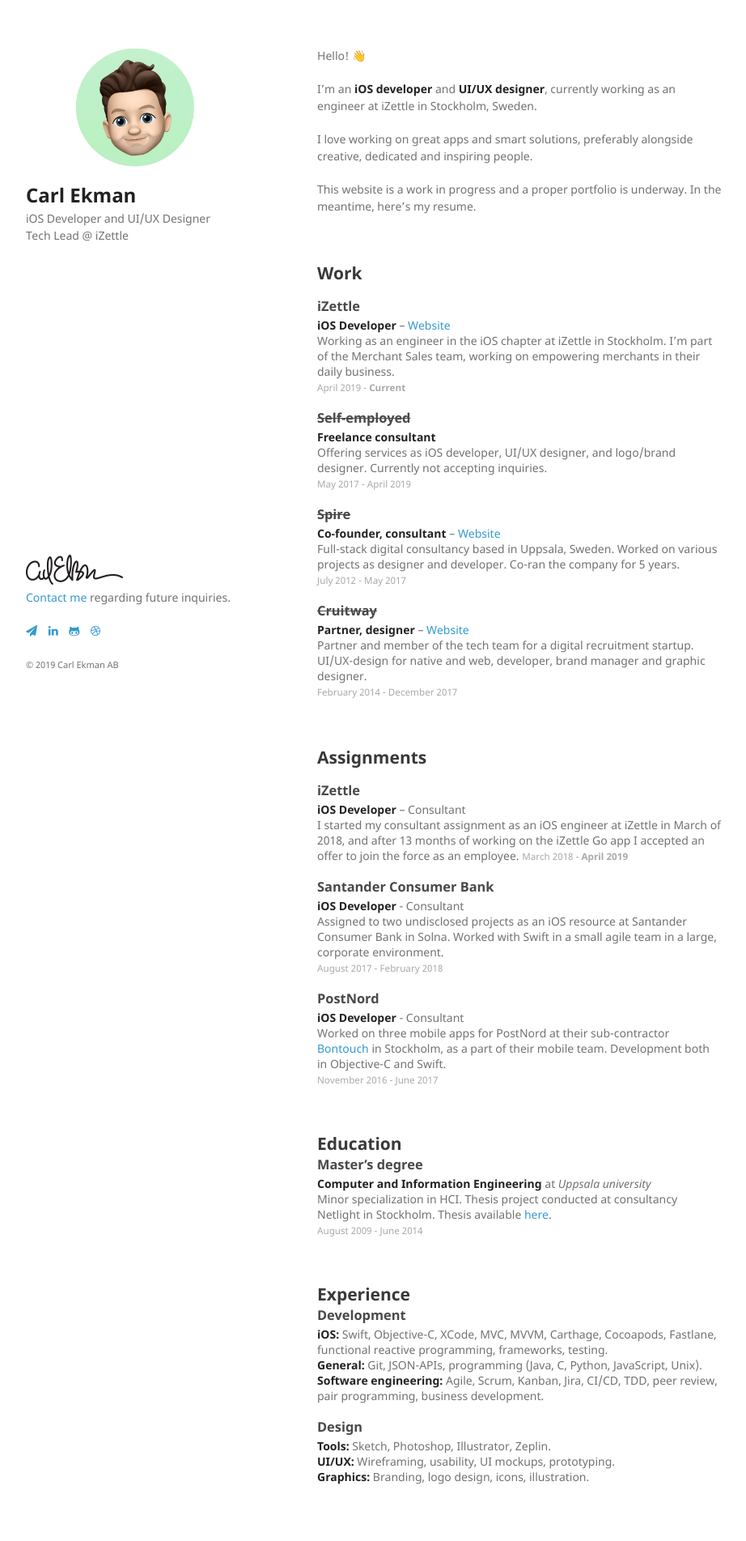
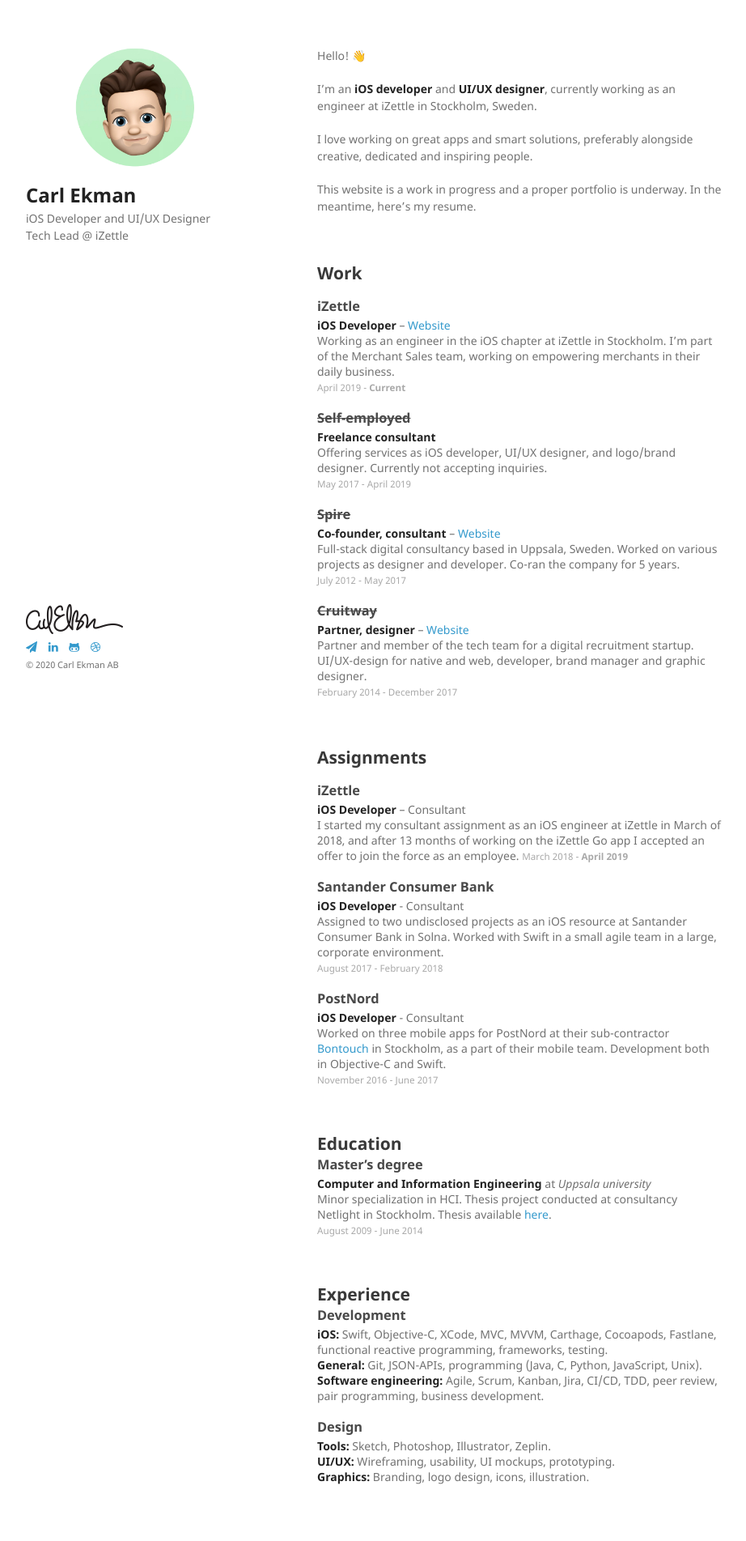
Before and after one commit to CarlEkman/CarlEkman.github.io, a Jekyll site: the page built from index.md, in a window 1280 px wide. Shown: the whole page at 81% size, without its empty margins (178-1100 px from the left). Built offline with Jekyll 4.4.1, drawn with Linux system fonts in a browser that asks for light colours; nearby versions of some CDN libraries; our own code applies the rules of GitHub Pages for plain Markdown files.

Commit message:
Update footer

```diff
--- a/_includes/footer.html
+++ b/_includes/footer.html
@@ -1,13 +1,15 @@
 <footer>
+  <p>
   <img srcset="assets/sig.png 1x, assets/sig@2x.png 2x, assets/sig@3x.png 3x" title="Carl Ekman">
-  <p><a href="mailto:{{ site.social.email | encode_email }}" title="Contact me">Contact me</a> regarding future inquiries.</p>
-  <p>
+  <br/>
+  <!--<p><a href="mailto:{{ site.social.email | encode_email }}" title="Contact me">Contact me</a> regarding future inquiries.</p>-->
     <a href="mailto:{{ site.social.email | encode_email }}" title="Email"><i class="fa fa-paper-plane"></i></a>
     <!--<a href="https://twitter.com/{{ site.social.twitter }}" title="Twitter"><i class="fa fa-twitter"></i></a>-->
     <a href="https://linkedin.com/in/{{ site.social.linkedin }}" title="LinkedIn"><i class="fa fa-linkedin"></i></a>
     <a href="https://github.com/{{ site.social.github }}" title="GitHub"><i class="fa fa-github-alt"></i></a>
     <a href="https://dribbble.com//{{ site.social.dribbble }}" title="Dribbble"><i class="fa fa-dribbble"></i></a>
+    <br/>
+    <small>© 2020 Carl Ekman AB</small>
   </p>
-  <p><small>© 2019 Carl Ekman AB</small></p>
   <!--<p><small>Hosted on GitHub Pages &mdash; Theme by <a href="https://github.com/orderedlist">orderedlist</a></small></p>-->
 </footer>
```
